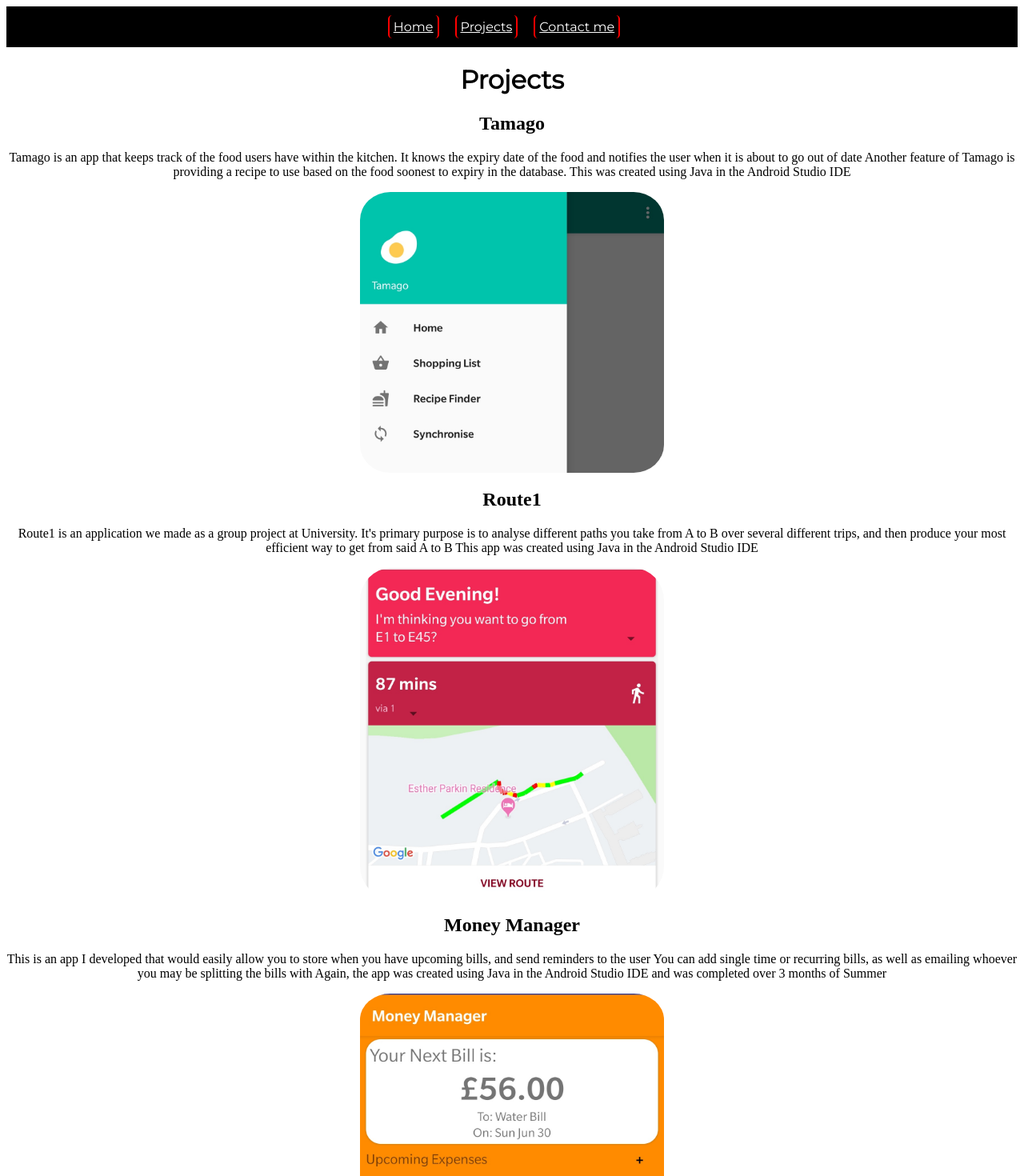
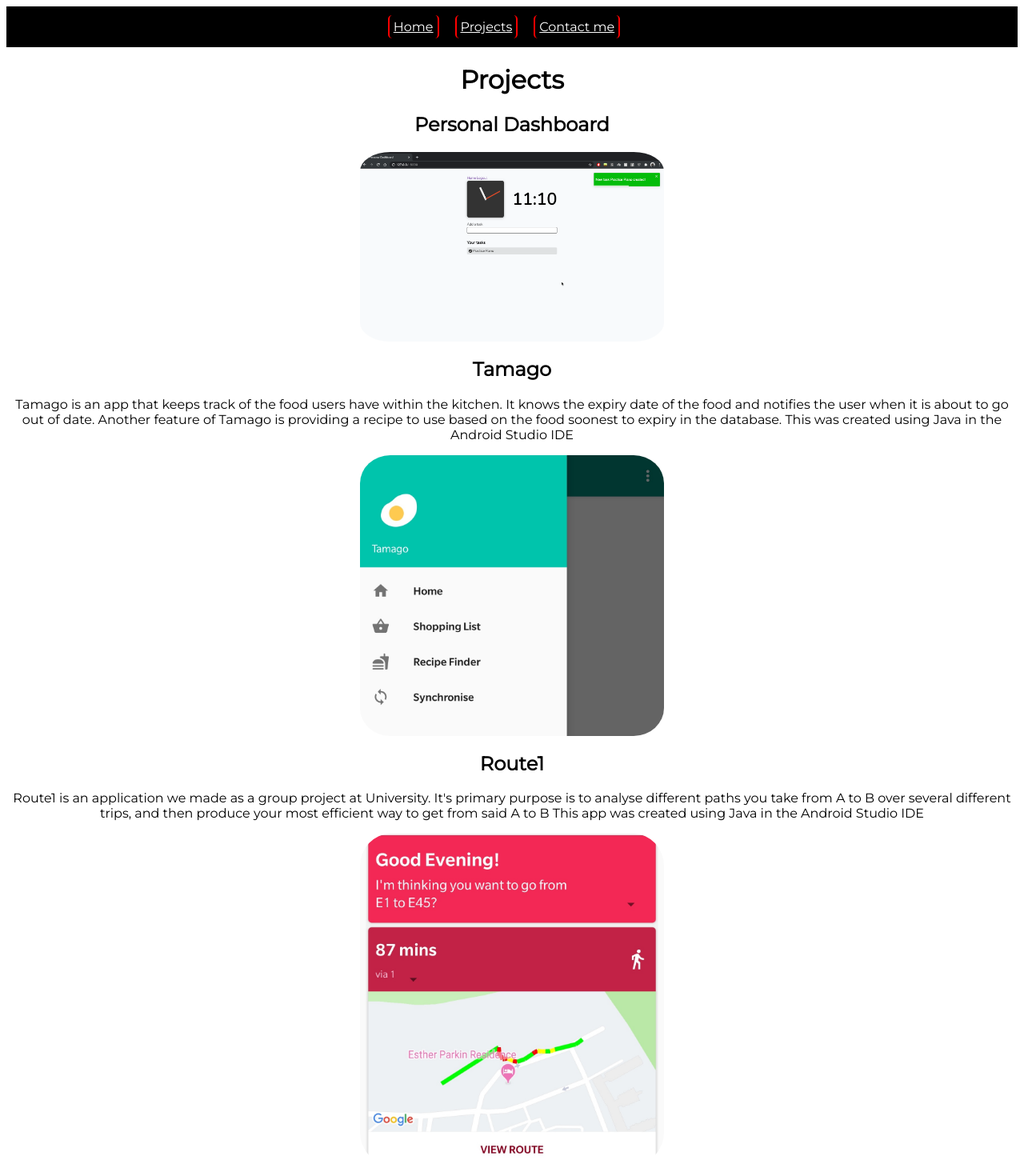
Before and after one commit to jakeshepherd/jakeshepherd.github.io, a React (Create React App) app: page /projects in a window 1280 px wide. Shown: the top 1470 px of the page at 80% size. Built offline with nearby package versions, Linux system fonts and the light colour scheme; the HTML template or start-up script is replaced by a standard one.

Commit message:
Add new project and formatting

```diff
--- a/src/CSS/Projects.css
+++ b/src/CSS/Projects.css
@@ -6,3 +6,11 @@ img {
     margin-left: auto;
     margin-right: auto;
 }
+
+h2 {
+    font-family: 'Montserrat', sans-serif;
+}
+
+p {
+    font-family: 'Montserrat', sans-serif;
+}
--- a/src/Components/SmallProject.js
+++ b/src/Components/SmallProject.js
@@ -1,4 +1,4 @@
-import React, { Component } from "react";
+import React, {Component} from "react";
 
 class SmallProject extends Component {
     render() {
--- a/src/Pages/Home.js
+++ b/src/Pages/Home.js
@@ -2,7 +2,9 @@ import React from 'react';
 
 function Home() {
     return (
-        <h1>Jake Shepherd</h1>
+        <div>
+            <h1>Jake Shepherd</h1>
+        </div>
     );
 }
 
--- a/src/Pages/Nav.js
+++ b/src/Pages/Nav.js
@@ -1,4 +1,4 @@
-import React, { Component } from "react";
+import React, {Component} from "react";
 import {
     Route,
     NavLink,
@@ -20,7 +20,7 @@ class Nav extends Component {
                         <NavLink to="/contact">Contact me</NavLink>
                     </Navbar>
                     <div className="content">
-                        <Route exact path="/" component={Home} />
+                        <Route exact path="/" component={Home}/>
                         <Route path="/projects" component={Projects}/>
                     </div>
                 </div>
--- a/src/Pages/Projects.js
+++ b/src/Pages/Projects.js
@@ -1,8 +1,9 @@
-import React, { Component } from "react";
+import React, {Component} from "react";
 
 import Tamago from '../Images/Tamago.jpg';
 import Route1 from '../Images/Route1.jpg';
 import MoneyManager from '../Images/MoneyManager.jpg';
+import PersonalDashboard from '../Images/PersonalDashboard.png';
 
 import '../CSS/Projects.css';
 
@@ -15,24 +16,28 @@ class Projects extends Component {
             <div>
                 <h1>Projects</h1>
                 <LargeProject
+                    name={"Personal Dashboard"}
+                    image={PersonalDashboard}
+                />
+                <LargeProject
                     name={"Tamago"}
                     image={Tamago}
-                    details={"Tamago is an app that keeps track of the food users have within the kitchen. It knows the expiry date of the food and notifies the user when it is about to go out of date\n" +
-                    "Another feature of Tamago is providing a recipe to use based on the food soonest to expiry in the database.\n" +
+                    details={"Tamago is an app that keeps track of the food users have within the kitchen. It knows the expiry date of the food and notifies the user when it is about to go out of date." +
+                    " Another feature of Tamago is providing a recipe to use based on the food soonest to expiry in the database.\n" +
                     "This was created using Java in the Android Studio IDE"}
                 />
                 <LargeProject
                     name={"Route1"}
                     image={Route1}
                     details={"Route1 is an application we made as a group project at University.\n" +
-                    "It's primary purpose is to analyse different paths you take from A to B over several different trips, and then produce your most efficient way to get from said A to B\n" +
+                    " It's primary purpose is to analyse different paths you take from A to B over several different trips, and then produce your most efficient way to get from said A to B\n" +
                     "This app was created using Java in the Android Studio IDE"}
                 />
                 <LargeProject
                     name={"Money Manager"}
                     image={MoneyManager}
-                    details={"This is an app I developed that would easily allow you to store when you have upcoming bills, and send reminders to the user\n" +
-                    "You can add single time or recurring bills, as well as emailing whoever you may be splitting the bills with\n" +
+                    details={"This is an app I developed that would easily allow you to store when you have upcoming bills, and send reminders to the user.\n" +
+                    " You can add single time or recurring bills, as well as emailing whoever you may be splitting the bills with\n" +
                     "Again, the app was created using Java in the Android Studio IDE and was completed over 3 months of Summer"}
                 />
                 <h3>More Projects...</h3>
```
Also changed, not shown: src/Images/PersonalDashboard.png (added).
